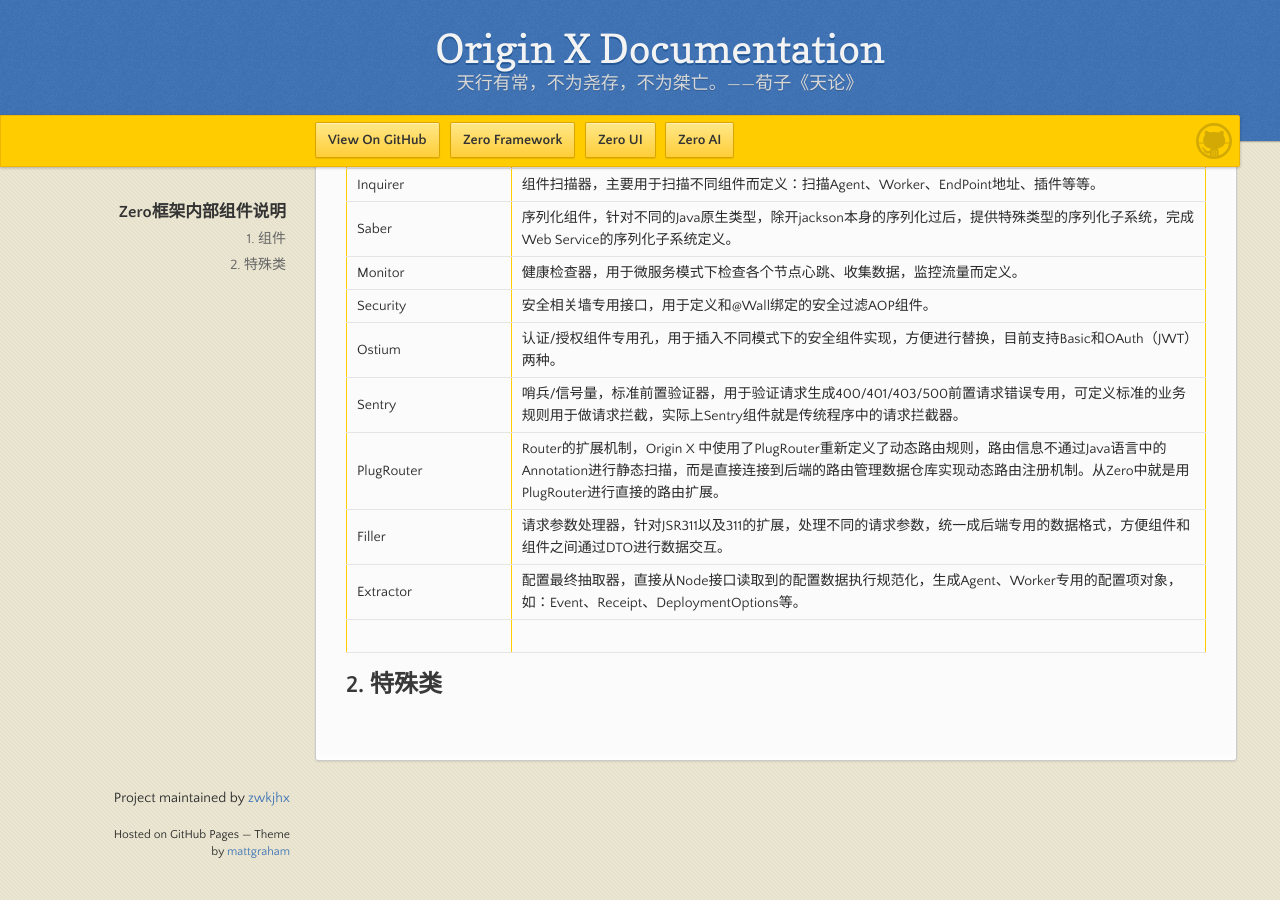
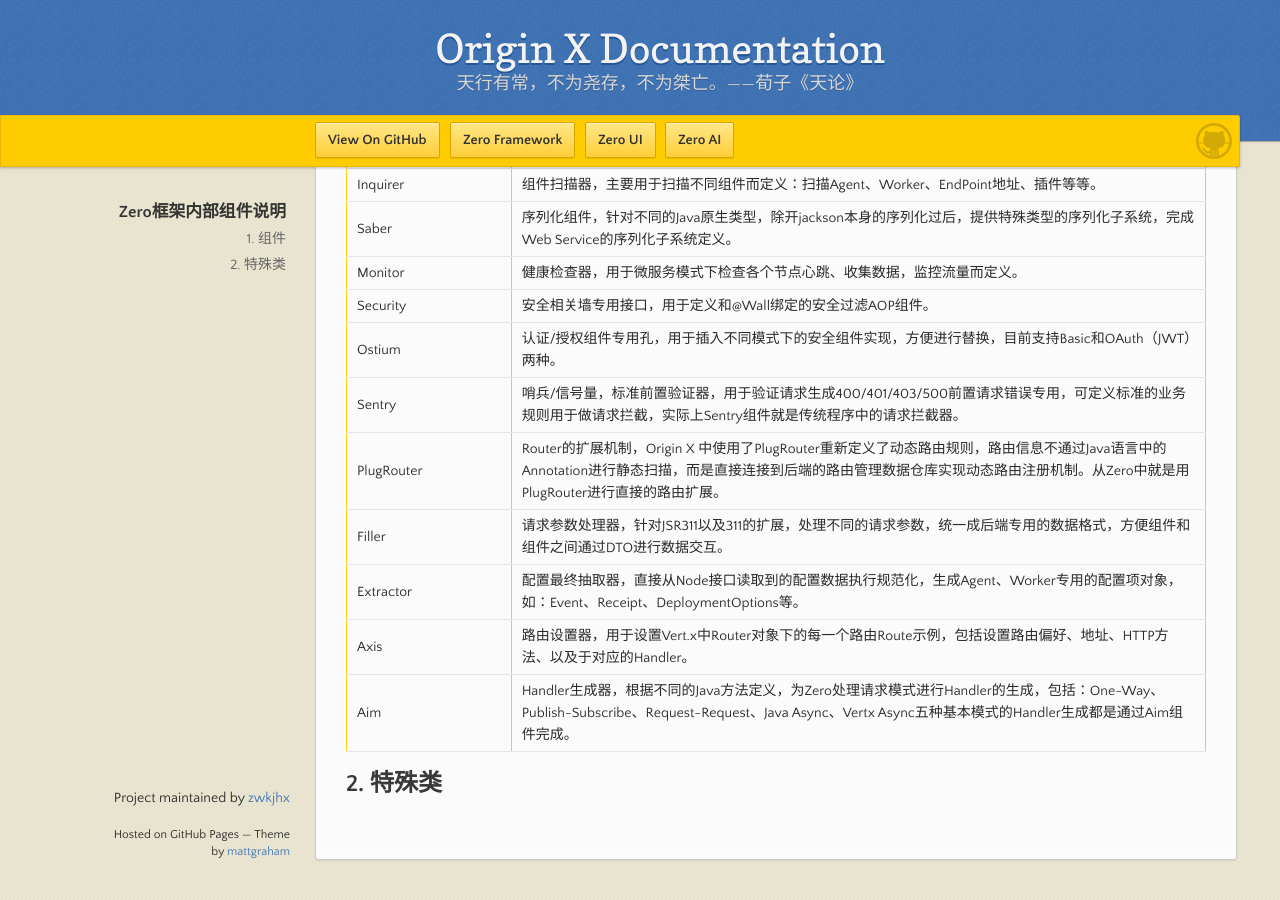
Before and after one commit to zwkjhx/ox-doc, a Jekyll site: the page built from specification/1-zerogui-fan/spc-004-zeronei-bu-zu-jian-shuo-ming.md, in a window 1280 px wide and 900 px high, scrolled down 655 px. Built offline with Jekyll 4.4.1, drawn with Linux system fonts in a browser that asks for light colours; our own code applies the rules of GitHub Pages for plain Markdown files.

Commit message:
Updates specification/1-zerogui-fan/spc-004-zeronei-bu-zu-jian-shuo-ming.md
Auto commit by GitBook Editor

```diff
--- a/specification/1-zerogui-fan/spc-004-zeronei-bu-zu-jian-shuo-ming.md
+++ b/specification/1-zerogui-fan/spc-004-zeronei-bu-zu-jian-shuo-ming.md
@@ -24,6 +24,7 @@
 | PlugRouter | Router的扩展机制，Origin X 中使用了PlugRouter重新定义了动态路由规则，路由信息不通过Java语言中的Annotation进行静态扫描，而是直接连接到后端的路由管理数据仓库实现动态路由注册机制。从Zero中就是用PlugRouter进行直接的路由扩展。 |
 | Filler | 请求参数处理器，针对JSR311以及311的扩展，处理不同的请求参数，统一成后端专用的数据格式，方便组件和组件之间通过DTO进行数据交互。 |
 | Extractor | 配置最终抽取器，直接从Node接口读取到的配置数据执行规范化，生成Agent、Worker专用的配置项对象，如：Event、Receipt、DeploymentOptions等。 |
-|  |  |
+| Axis | 路由设置器，用于设置Vert.x中Router对象下的每一个路由Route示例，包括设置路由偏好、地址、HTTP方法、以及于对应的Handler。 |
+| Aim | Handler生成器，根据不同的Java方法定义，为Zero处理请求模式进行Handler的生成，包括：One-Way、Publish-Subscribe、Request-Request、Java Async、Vertx Async五种基本模式的Handler生成都是通过Aim组件完成。 |
 
 ## 2. 特殊类
```
